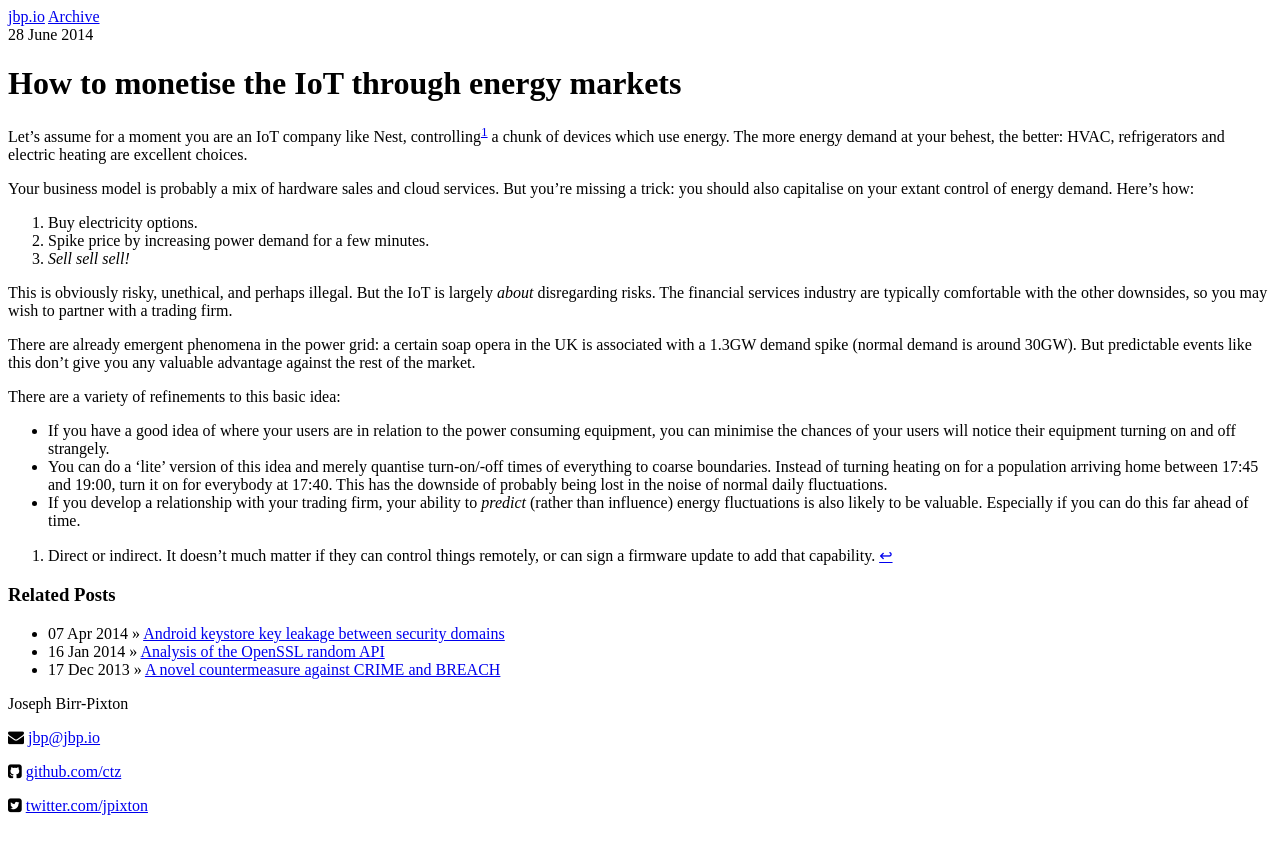
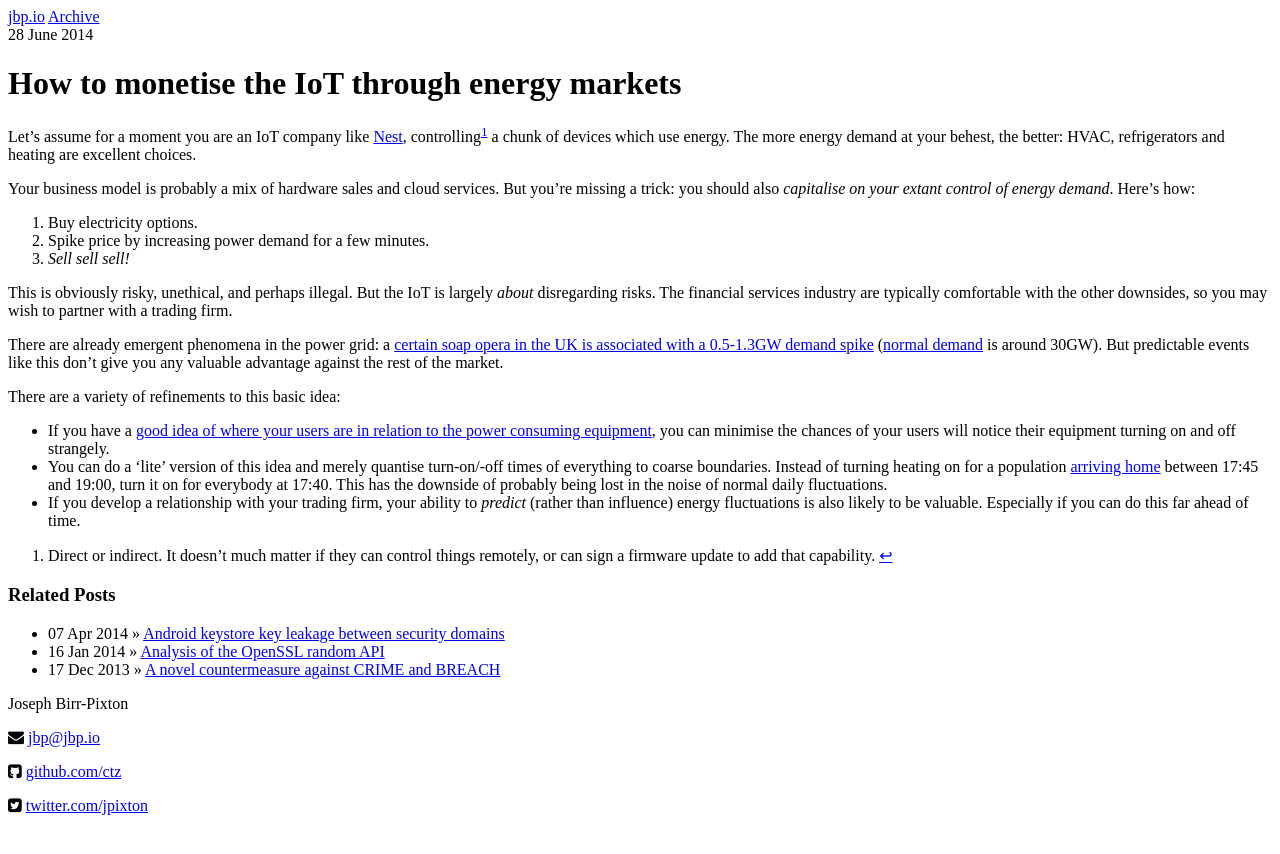
Before and after one commit to ctz/ctz.github.com, a Jekyll site: the page built from _posts/2014-06-28-monetise-iot-through-power-markets.md, in a window 1280 px wide. Shown: the top 854 px of the page. Built offline with Jekyll 4.4.1, drawn with Linux system fonts in a browser that asks for light colours.

Commit message:
Update 2014-06-28-monetise-iot-through-power-markets.md

```diff
--- a/_posts/2014-06-28-monetise-iot-through-power-markets.md
+++ b/_posts/2014-06-28-monetise-iot-through-power-markets.md
@@ -4,11 +4,11 @@ title: "How to monetise the IoT through energy markets"
 subtitle: ""
 category:
 published: true
-tags: [iot, abuse, business]
+tags: [iot, abuse, economics]
 ---
-Let's assume for a moment you are an IoT company like Nest, controlling[^1] a chunk of devices which use energy.  The more energy demand at your behest, the better: HVAC, refrigerators and electric heating are excellent choices.
+Let's assume for a moment you are an IoT company like [Nest][nest], controlling[^1] a chunk of devices which use energy.  The more energy demand at your behest, the better: HVAC, refrigerators and heating are excellent choices.
 
-Your business model is probably a mix of hardware sales and cloud services.  But you're missing a trick: you should also capitalise on your extant control of energy demand.  Here's how:
+Your business model is probably a mix of hardware sales and cloud services.  But you're missing a trick: you should also *capitalise on your extant control of energy demand*.  Here's how:
 
 1. Buy electricity options.
 2. Spike price by increasing power demand for a few minutes.
@@ -16,12 +16,17 @@ Your business model is probably a mix of hardware sales and cloud services.  But
 
 This is obviously risky, unethical, and perhaps illegal.  But the IoT is largely *about* disregarding risks. The financial services industry are typically comfortable with the other downsides, so you may wish to partner with a trading firm.
 
-There are already emergent phenomena in the power grid: a certain soap opera in the UK is associated with a 1.3GW demand spike (normal demand is around 30GW).  But predictable events like this don't give you any valuable advantage against the rest of the market.
+There are already emergent phenomena in the power grid: a [certain soap opera in the UK is associated with a 0.5-1.3GW demand spike][eastenders] ([normal demand][ukdemand] is around 30GW).  But predictable events like this don't give you any valuable advantage against the rest of the market.
 
 There are a variety of refinements to this basic idea:
 
-* If you have a good idea of where your users are in relation to the power consuming equipment, you can minimise the chances of your users will notice their equipment turning on and off strangely.
-* You can do a 'lite' version of this idea and merely quantise turn-on/-off times of everything to coarse boundaries.  Instead of turning heating on for a population arriving home between 17:45 and 19:00, turn it on for everybody at 17:40.  This has the downside of probably being lost in the noise of normal daily fluctuations.
+* If you have a [good idea of where your users are in relation to the power consuming equipment][nest-away], you can minimise the chances of your users will notice their equipment turning on and off strangely.
+* You can do a 'lite' version of this idea and merely quantise turn-on/-off times of everything to coarse boundaries.  Instead of turning heating on for a population [arriving home][nest-back] between 17:45 and 19:00, turn it on for everybody at 17:40.  This has the downside of probably being lost in the noise of normal daily fluctuations.
 * If you develop a relationship with your trading firm, your ability to *predict* (rather than influence) energy fluctuations is also likely to be valuable.  Especially if you can do this far ahead of time.
 
 [^1]: Direct or indirect. It doesn't much matter if they can control things remotely, or can sign a firmware update to add that capability.
+[nest]: https://nest.com/
+[nest-away]: http://support.nest.com/article/What-is-Auto-Away
+[nest-back]: https://nest.com/works-with-nest/
+[eastenders]: http://www.digitalspy.co.uk/soaps/s2/eastenders/news/a151673/enders-causes-national-power-surge.html
+[ukdemand]: http://www.gridwatch.templar.co.uk/
```
